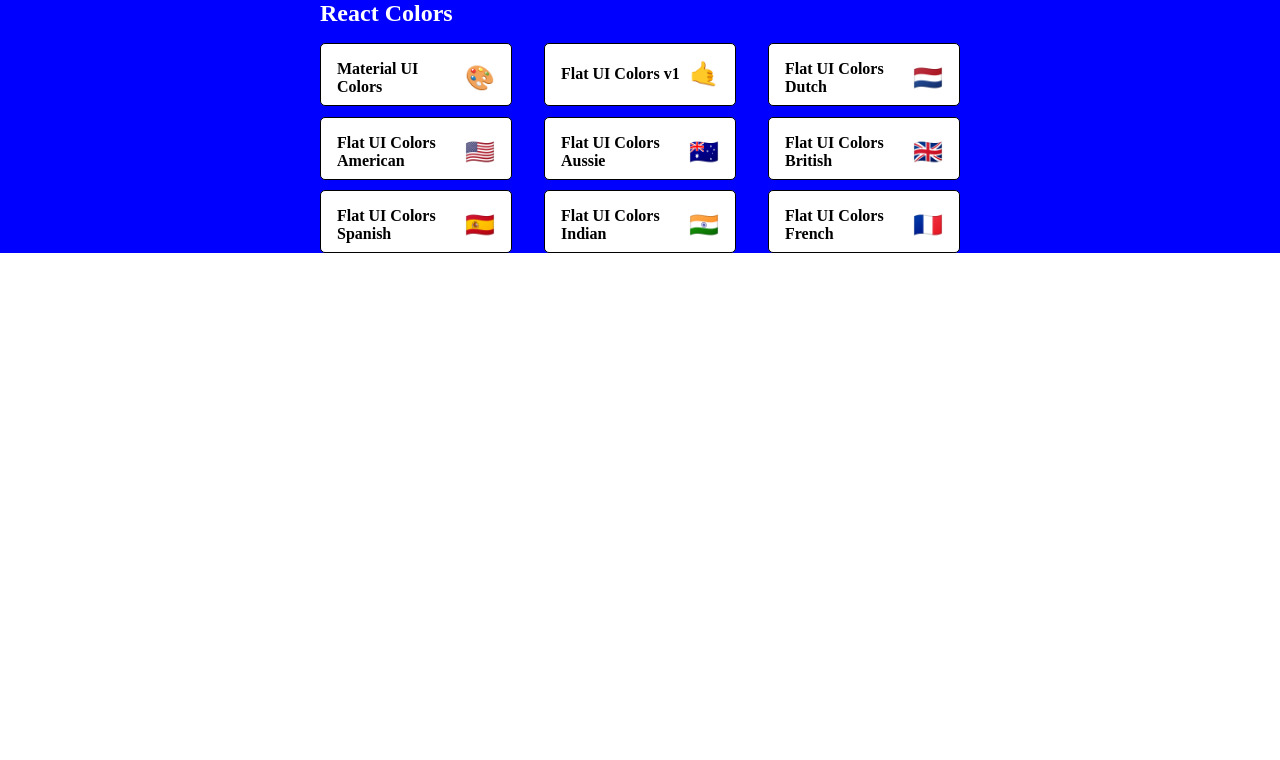
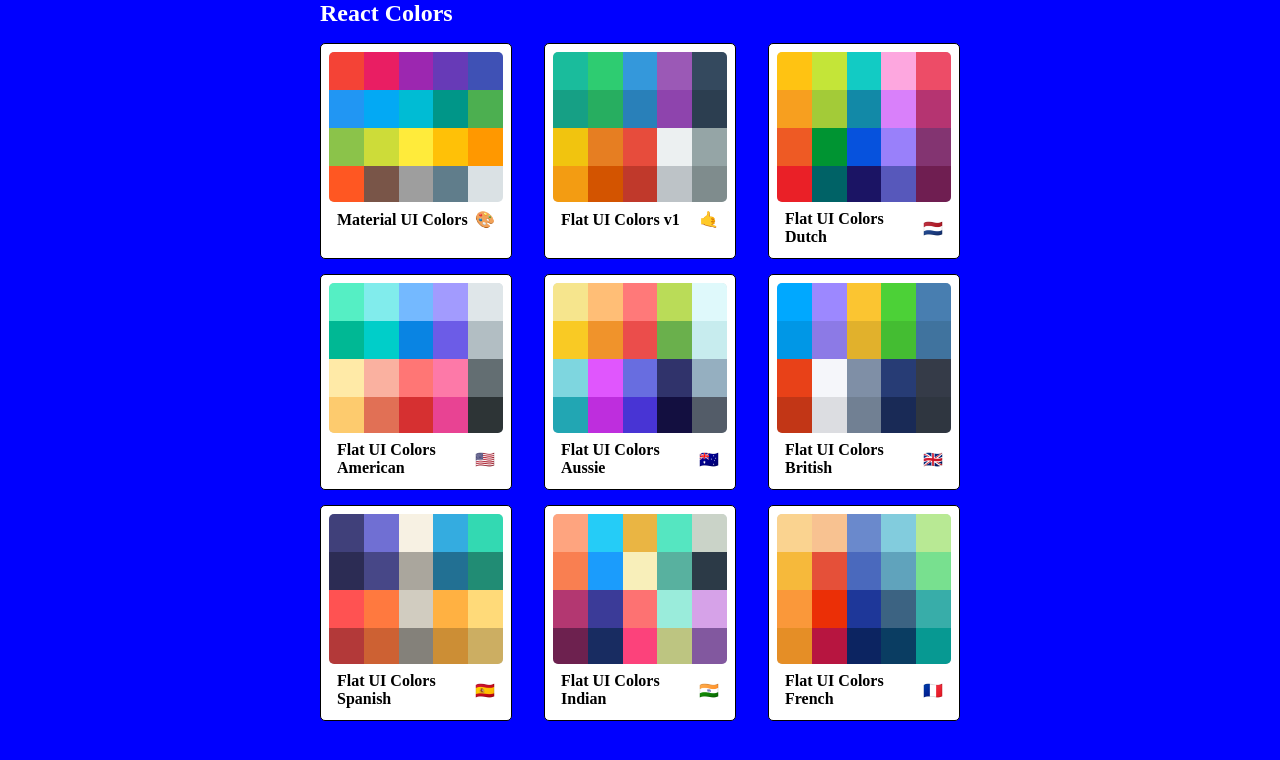
Before and after one commit to Fernando-Andres-Ramos/Colors-Palettes, a React (Vite) app: page / in a window 1280 px wide. Shown: the top 760 px of the page. Built offline with nearby package versions, Linux system fonts and the light colour scheme.

Commit message:
Finish styling MiniPalette

```diff
--- a/src/components/MiniPalette/MiniPalette.jsx
+++ b/src/components/MiniPalette/MiniPalette.jsx
@@ -4,6 +4,7 @@
 
 
 const Root = styled.div`
+  height: 100%;
   background-color: white;
   border-radius: 5px;
   border:1px solid black;
@@ -15,13 +16,17 @@
     box-shadow: 0 0 5px rgba(0,0,0,0.3);
   }
 `
-
 const Colors = styled.div`
-  background-color: #grey;
+  background-color: #dae1e4;
+  height: 150px;
+  width: 100%;
+  border-radius: 5px;
+  overflow: hidden;
 `
 
 const Title= styled.h5`
   display: flex;
+  flex-direction: row;
   justify-content: space-between;
   align-items: center;
   margin: 0;
@@ -32,16 +37,34 @@
 `
 
 const Emoji= styled.span`
-  marginLeft: 0.5rem;
-  font-size: 1.5rem;
+  align-self: center;
+`
+
+const MiniColor = styled.div`
+  height:25%;
+  width: 20%;
+  display: inline-block;
+  margin: 0 auto;
+  position: relative;
+  margin-bottom: -3.5px;
 `
 
 function MiniPalette(props){
 
+  const MiniColorBoxes = props.colors.map(color => (
+    <MiniColor
+      style={{backgroundColor:color.color}}
+      key={color.name}
+      >
+    </MiniColor>
+  ))
+
   const {paletteName,emoji} = props
   return(
   <Root>
-    <Colors className="colors" ></Colors>
+    <Colors className="colors" >
+      {MiniColorBoxes}
+    </Colors>
     <Title className="title">
       {paletteName}
       <Emoji className="emoji">{emoji}</Emoji>
--- a/src/components/PaletteList/PaletteList.jsx
+++ b/src/components/PaletteList/PaletteList.jsx
@@ -8,7 +8,7 @@
 
 const Root = styled.div`
   background-color: blue;
-  height: 100%;
+  height: 100vh;
   display: flex;
   justify-content: center;
   align-items:flex-start;
@@ -16,7 +16,7 @@
 const PaletteList_Container = styled.div`
   width: 50%;
   display: flex;
-  flex-flow: column nowrap;
+  flex-flow: column wrap;
   align-items: flex-start;
   gap: 1rem;
 `
@@ -28,6 +28,7 @@
 const Palettes = styled.div`
   box-sizing: border-box;
   width: 100%;
+  height: 100%;
   display: grid;
   grid-template-columns: repeat(3,30%);
   grid-gap: 5%;
```
